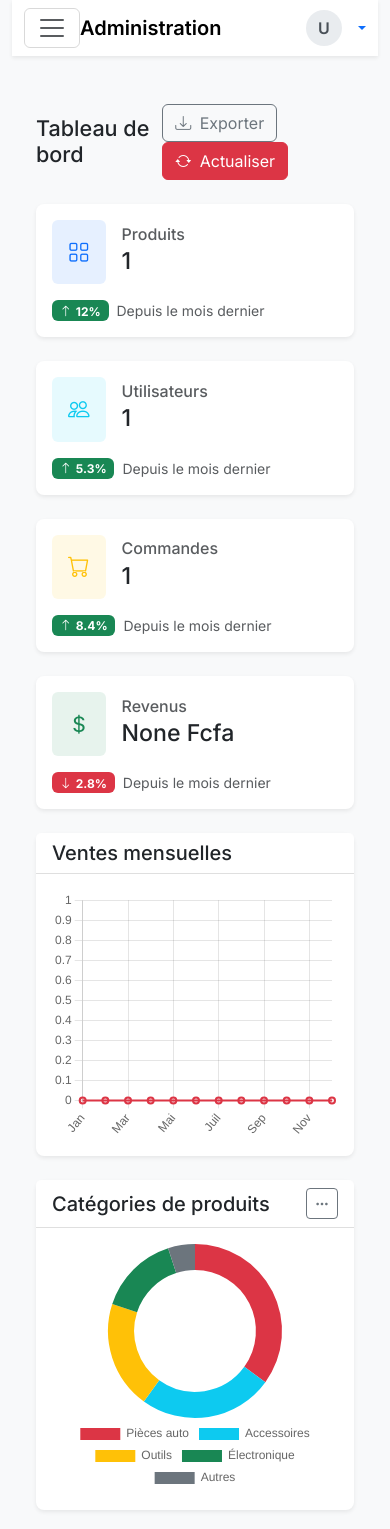
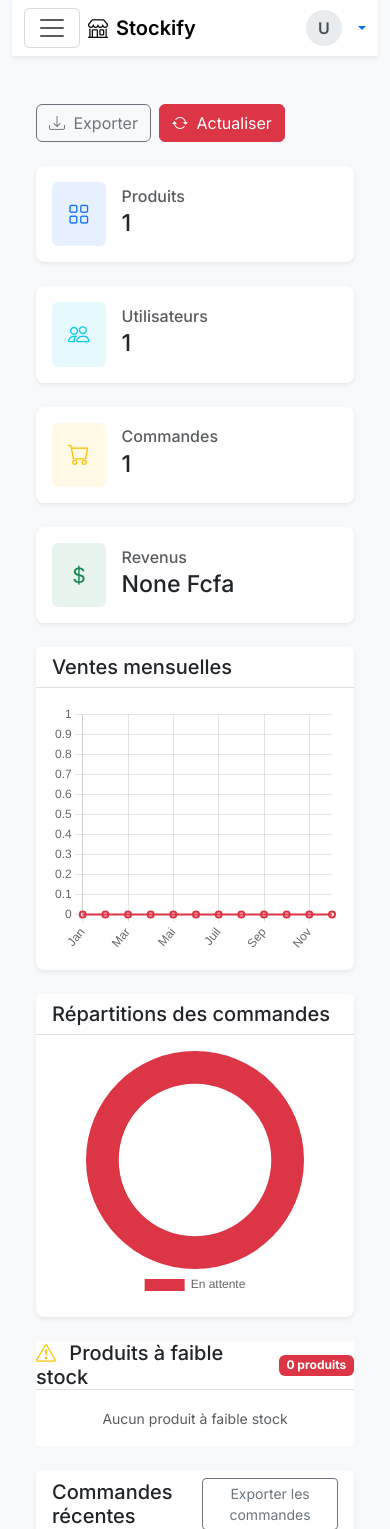
Before and after one commit to BoubakarPI/stockify.boukary.dev, a Django app: page / in a window 390 px wide. Shown: the top 1529 px of the page. Run offline with Django 5.2, Linux system fonts and the light colour scheme; a user stored in the database is signed in; tables that the repository leaves empty hold one stand-in row (values such as "Sample post").

Commit message:
chore(accounts): Update .

```diff
--- a/src/stockify/views.py
+++ b/src/stockify/views.py
@@ -1,6 +1,7 @@
 import csv
+import json
 
-from django.db.models import Sum, F, ExpressionWrapper, DecimalField
+from django.db.models import Sum, F, ExpressionWrapper, DecimalField, Count
 from django.db.models.functions import TruncMonth
 from django.http import HttpResponse
 from django.shortcuts import render
@@ -38,10 +39,27 @@ def index(request):
         monthly_data[month_index] = float(item['total']) if item['total'] else 0
 
 
-    low_stock_products = Product.objects.filter(stock__lt=8)
+    low_stock_products = Product.objects.filter(stock__lt=6)
     users = User.objects.all()
     products = Product.objects.all()
     orders = Order.objects.all()
+
+    STATUS_LABELS = {
+        'pending': 'En attente',
+        'validated': 'Validée',
+        'rejected': 'Rejetée',
+        'cancelled': 'Annulée',
+    }
+
+    order_status_counts = (
+        Order.objects.values('statut')
+        .annotate(count=Count('id'))
+    )
+
+    # Pour envoyer au JS
+    labels = [STATUS_LABELS.get(entry['statut'], entry['statut']) for entry in order_status_counts]
+    data = [entry['count'] for entry in order_status_counts]
+
 
     context = {
         'products': products,
@@ -50,6 +68,8 @@ def index(request):
         'low_stock_products': low_stock_products,
         'income': income,
         'monthly_sales': monthly_data,
+        'order_status_labels': json.dumps(labels),
+        'order_status_data': json.dumps(data),
     }
     return render(request, 'dashboard.html', context)
 
--- a/src/templates/dashboard.html
+++ b/src/templates/dashboard.html
@@ -2,8 +2,8 @@
 
 {% block content %}
 <div class="d-flex justify-content-between align-items-center mb-4">
-    <h2 class="h4 mb-0">Tableau de bord</h2>
-    <div>
+    <h2 class="h4 mb-0 d-none d-md-block">Tableau de bord</h2>
+    <div class="d-flex">
         <a href="{% url 'export_products_csv' %}" class="btn btn-outline-secondary me-2">
             <i class="bi bi-download me-1"></i> Exporter
         </a>
@@ -29,12 +29,6 @@
                         <h2 class="card-title mb-0 h3">{{ products|length }}</h2>
                     </div>
                 </div>
-                <div class="mt-3 d-flex align-items-center">
-                    <span class="badge bg-success me-2">
-                        <i class="bi bi-arrow-up me-1"></i>12%
-                    </span>
-                    <small class="text-muted">Depuis le mois dernier</small>
-                </div>
             </div>
         </div>
     </div>
@@ -52,12 +46,6 @@
                         <h6 class="card-subtitle mb-1 text-muted">Utilisateurs</h6>
                         <h2 class="card-title mb-0 h3">{{ users|length }}</h2>
                     </div>
-                </div>
-                <div class="mt-3 d-flex align-items-center">
-                    <span class="badge bg-success me-2">
-                        <i class="bi bi-arrow-up me-1"></i>5.3%
-                    </span>
-                    <small class="text-muted">Depuis le mois dernier</small>
                 </div>
             </div>
         </div>
@@ -77,12 +65,6 @@
                         <h2 class="card-title mb-0 h3">{{ orders|length }}</h2>
                     </div>
                 </div>
-                <div class="mt-3 d-flex align-items-center">
-                    <span class="badge bg-success me-2">
-                        <i class="bi bi-arrow-up me-1"></i>8.4%
-                    </span>
-                    <small class="text-muted">Depuis le mois dernier</small>
-                </div>
             </div>
         </div>
     </div>
@@ -100,12 +82,6 @@
                         <h6 class="card-subtitle mb-1 text-muted">Revenus</h6>
                         <h2 class="card-title mb-0 h3">{{ income }} Fcfa</h2>
                     </div>
-                </div>
-                <div class="mt-3 d-flex align-items-center">
-                    <span class="badge bg-danger me-2">
-                        <i class="bi bi-arrow-down me-1"></i>2.8%
-                    </span>
-                    <small class="text-muted">Depuis le mois dernier</small>
                 </div>
             </div>
         </div>
@@ -128,10 +104,7 @@
     <div class="col-12 col-lg-4">
         <div class="card border-0 h-100">
             <div class="card-header bg-white d-flex justify-content-between align-items-center">
-                <h5 class="card-title mb-0">Catégories de produits</h5>
-                <button class="btn btn-sm btn-outline-secondary">
-                    <i class="bi bi-three-dots"></i>
-                </button>
+                <h5 class="card-title mb-0">Répartitions des commandes</h5>
             </div>
             <div class="card-body">
                 <canvas id="categoriesChart" height="250"></canvas>
@@ -308,15 +281,17 @@
             }
         });
 
-        // Graphique des catégories de produits
+    const statusLabels = JSON.parse('{{ order_status_labels|safe }}');
+    const statusData = JSON.parse('{{ order_status_data|safe }}');
+
     const categoriesCtx = document.getElementById('categoriesChart').getContext('2d');
     const categoriesChart = new Chart(categoriesCtx, {
         type: 'doughnut',
         data: {
-                labels: ['Pièces auto', 'Accessoires', 'Outils', 'Électronique', 'Autres'],
+            labels: statusLabels,
             datasets: [{
-                    data: [35, 25, 20, 15, 5],
-                    backgroundColor: [primaryColor, infoColor, warningColor, successColor, secondaryColor],
+                data: statusData,
+                backgroundColor: [primaryColor, successColor, warningColor, dangerColor, infoColor],
                 borderWidth: 0
             }]
         },
@@ -332,66 +307,6 @@
         }
     });
 
-        // Graphique des produits les plus vendus
-        const topProductsCtx = document.getElementById('topProductsChart').getContext('2d');
-        const topProductsChart = new Chart(topProductsCtx, {
-            type: 'bar',
-            data: {
-                labels: ['Casque moto', 'Bougie bosch', 'Montre', 'Huile moteur', 'Filtre à air'],
-                datasets: [{
-                    label: 'Unités vendues',
-                    data: [85, 72, 56, 43, 38],
-                    backgroundColor: primaryColor,
-                    borderRadius: 4
-                }]
-            },
-            options: {
-                responsive: true,
-                maintainAspectRatio: false,
-                plugins: {
-                    legend: {
-                        display: false
-                    }
-                },
-                scales: {
-                    y: {
-                        beginAtZero: true
-                    }
-                }
-            }
-        });
-
-        // Graphique des nouveaux utilisateurs
-        const newUsersCtx = document.getElementById('newUsersChart').getContext('2d');
-        const newUsersChart = new Chart(newUsersCtx, {
-            type: 'line',
-            data: {
-                labels: ['Lun', 'Mar', 'Mer', 'Jeu', 'Ven', 'Sam', 'Dim'],
-                datasets: [{
-                    label: 'Nouveaux utilisateurs',
-                    data: [12, 19, 15, 8, 22, 14, 25],
-                    backgroundColor: 'rgba(13, 202, 240, 0.1)',
-                    borderColor: infoColor,
-                    borderWidth: 2,
-                    tension: 0.3,
-                    fill: true
-                }]
-            },
-            options: {
-                responsive: true,
-                maintainAspectRatio: false,
-                plugins: {
-                    legend: {
-                        display: false
-                    }
-                },
-                scales: {
-                    y: {
-                        beginAtZero: true
-                    }
-                }
-            }
-        });
     });
 </script>
 {% endblock %}
--- a/src/templates/layout.html
+++ b/src/templates/layout.html
@@ -234,10 +234,12 @@
                 <!-- Navbar -->
                 <nav class="navbar navbar-expand-lg navbar-light sticky-top mb-4">
                     <div class="container-fluid">
-                        <button class="navbar-toggler d-md-none collapsed" type="button" data-bs-toggle="collapse" data-bs-target=".sidebar">
+                        <button class="navbar-toggler me-2 d-md-none collapsed" type="button" data-bs-toggle="collapse" data-bs-target=".sidebar">
                             <span class="navbar-toggler-icon"></span>
                         </button>
-                        <a class="navbar-brand d-md-none" href="#">Administration</a>
+                         <a class="navbar-brand d-md-none" href="{% url 'index' %}">
+                            <i class="bi bi-shop me-2"></i>Stockify
+                        </a>
 
                         <div class="d-flex ms-auto">
                             {% if user.is_authenticated %}
@@ -252,9 +254,6 @@
                                     </div>
                                 </a>
                                 <ul class="dropdown-menu dropdown-menu-end" aria-labelledby="userDropdown">
-                                    <li><a class="dropdown-item" href="#"><i class="bi bi-person me-2"></i>Mon profil</a></li>
-                                    <li><a class="dropdown-item" href="#"><i class="bi bi-gear me-2"></i>Paramètres</a></li>
-                                    <li><hr class="dropdown-divider"></li>
                                     <li><a class="dropdown-item" href="{% url 'logout' %}"><i class="bi bi-box-arrow-right me-2"></i>Déconnexion</a></li>
                                 </ul>
                             </div>
```
Lines whose indentation alone changed are shown as unchanged.
